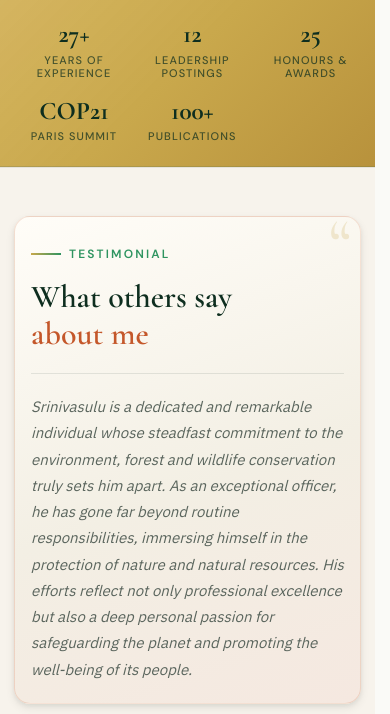
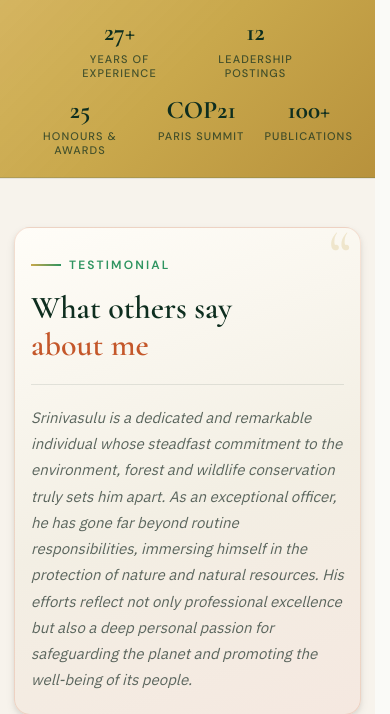
Before and after one commit to vanalok/srinini-sir, a PHP site: page / in a window 390 px wide. Shown: the part 913-1627 px from the top of the page. Run offline with PHP 8.4, Linux system fonts and the light colour scheme.

Commit message:
Home stats: centered balanced rows on mobile (beautiful alignment)
Switch mobile stats from an auto-fit grid (ragged last row) to a
centered flex-wrap so rows are balanced and symmetric, compact spacing.

Co-Authored-By: Claude Opus 4.8 <noreply@anthropic.com>

```diff
--- a/index-premium.css
+++ b/index-premium.css
@@ -1052,30 +1052,36 @@
     line-height: 1.55;
   }
 
-  /* Stats: compact side-by-side grid (auto-fits 3–5 per row, never stacked) */
-  .home-v2 .stats-strip { padding: 18px 0; }
+  /* Stats: compact, centered, balanced rows (3 then 2, both centered) */
+  .home-v2 .stats-strip { padding: 16px 0; }
   .home-v2 .stats-strip-inner {
-    display: grid !important;
-    grid-template-columns: repeat(auto-fit, minmax(94px, 1fr));
-    gap: 12px 10px;
+    display: flex !important;
+    flex-wrap: wrap;
+    justify-content: center;
+    align-items: flex-start;
+    gap: 12px 24px;
   }
 
   .home-v2 .stat-item {
-    padding: 6px 6px;
+    flex: 0 1 auto;
+    min-width: 74px;
+    max-width: 120px;
+    padding: 4px 2px;
+    text-align: center;
   }
 
-  .home-v2 .stat-item::before { display: none; }          /* drop divider line to shorten */
-  .home-v2 .stat-item:not(:last-child)::after {
-    display: none;
-  }
+  .home-v2 .stat-item::before { display: none; }          /* drop line to shorten */
+  .home-v2 .stat-item::after { display: none !important; } /* no dividers when wrapped */
 
   .home-v2 .stat-item .stat-num {
-    font-size: clamp(22px, 6vw, 34px);
+    font-size: clamp(22px, 6vw, 32px);
+    line-height: 1.1;
   }
 
   .home-v2 .stat-item .stat-lbl {
     font-size: 11px;
     line-height: 1.25;
+    margin-top: 2px;
   }
 
   /* Speech: stack two columns */
@@ -1265,18 +1271,18 @@
     padding-right: 14px;
   }
 
-  /* Stats stay side-by-side (compact) even on the tiniest screens */
+  /* Stats stay centered & side-by-side on the tiniest screens */
   .home-v2 .stats-strip-inner {
-    grid-template-columns: repeat(auto-fit, minmax(82px, 1fr));
-    gap: 10px 8px;
+    gap: 10px 16px;
   }
 
   .home-v2 .stat-item {
-    padding: 4px 4px;
+    min-width: 68px;
+    padding: 3px 2px;
   }
 
   .home-v2 .stat-item .stat-num {
-    font-size: clamp(20px, 6.5vw, 28px);
+    font-size: clamp(20px, 6.5vw, 27px);
   }
 
   /* Hero title smaller still */
```
